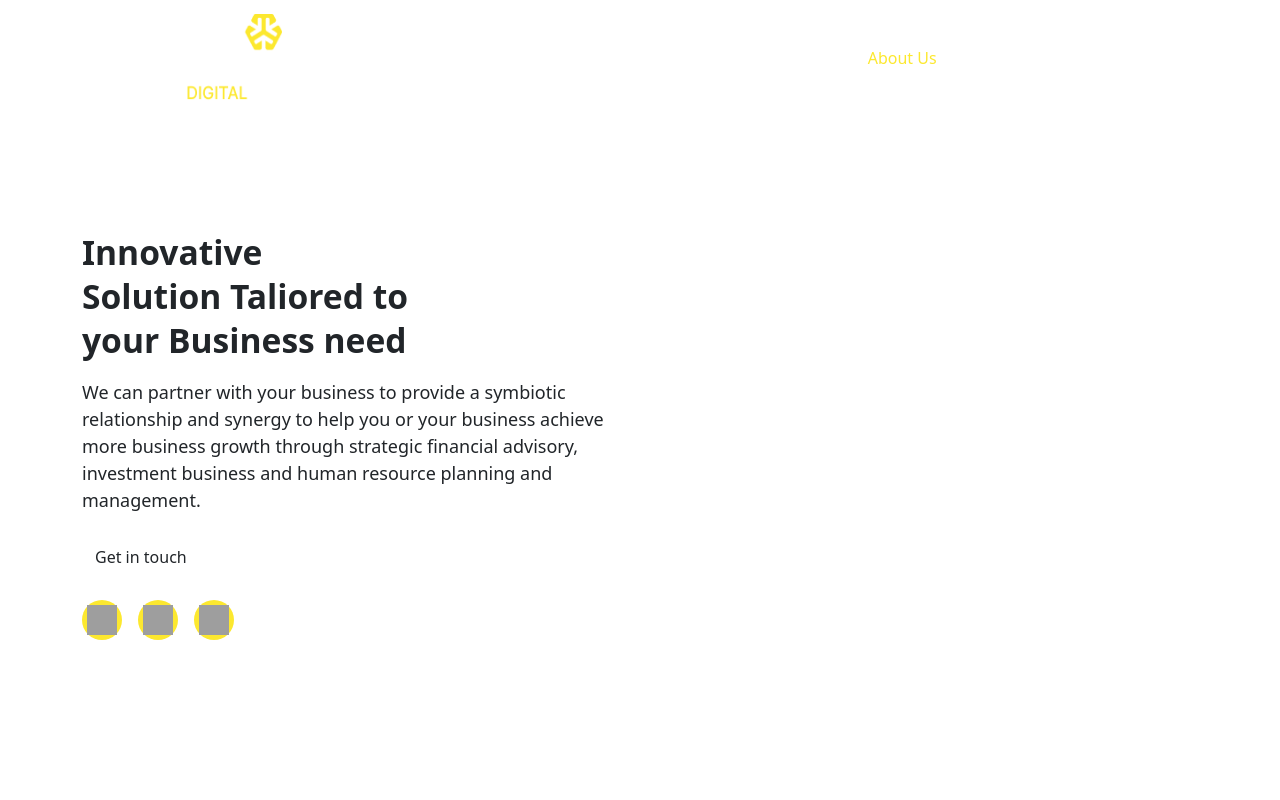
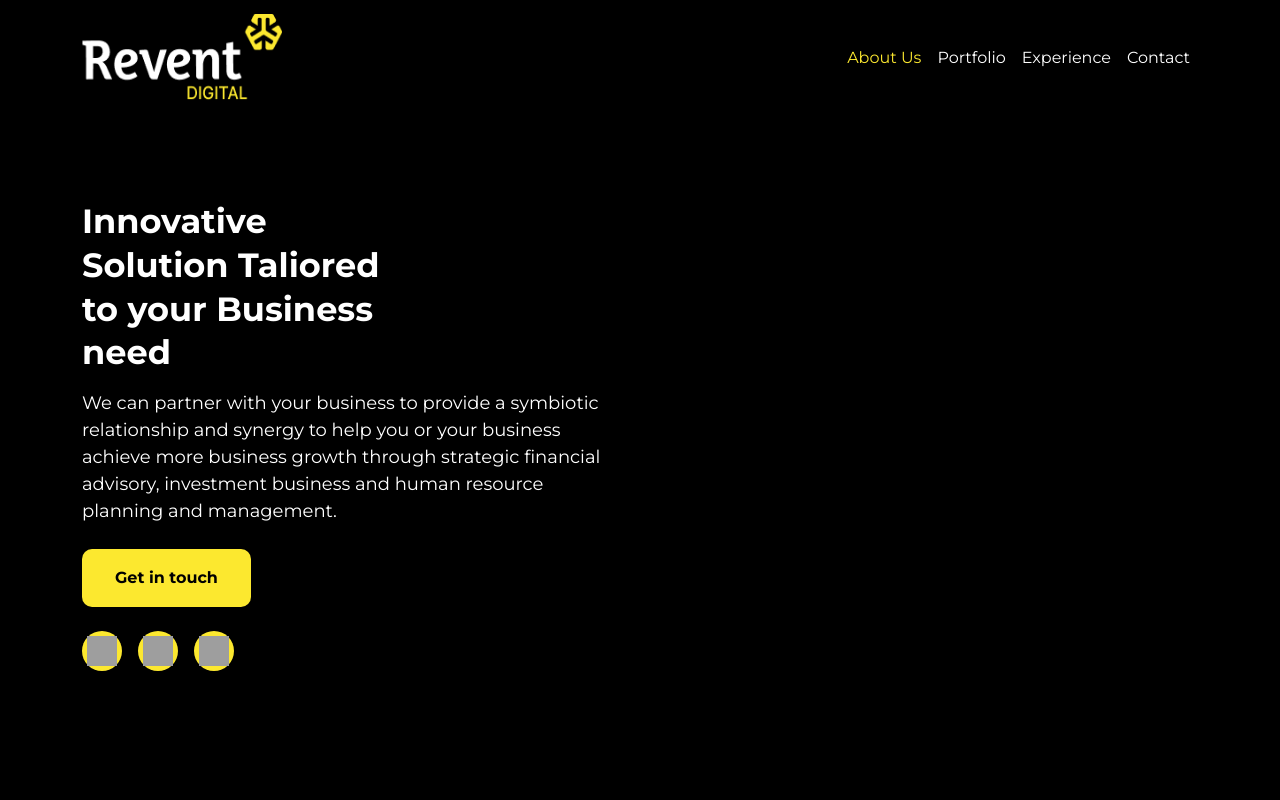
Before and after one commit to Tobipeters/revent-test, an Angular app in the folder revent-test/: page / in a window 1280 px wide. Shown: the top 800 px of the page. Built offline with nearby package versions, Linux system fonts and the light colour scheme; grey boxes are pictures that could not be loaded; what ngx-popperjs would draw is missing.

Commit message:
fixing style issue

```diff
--- a/revent-test/angular.json
+++ b/revent-test/angular.json
@@ -27,8 +27,8 @@
             "tsConfig": "tsconfig.app.json",
             "assets": ["src/favicon.ico", "src/assets"],
             "styles": [
-              "src/styles.css",
-              "node_modules/bootstrap/dist/css/bootstrap.min.css"
+              "node_modules/bootstrap/dist/css/bootstrap.min.css",
+              "src/styles.css"
             ],
             "scripts": [
               "node_modules/jquery/dist/jquery.min.js",
--- a/revent-test/src/styles.css
+++ b/revent-test/src/styles.css
@@ -4,7 +4,7 @@
 body {
   font-family: "Montserrat", sans-serif;
   position: relative;
-  background: #000000;
+  background-color: #000000;
   color: #ffffff;
 }
 
```
